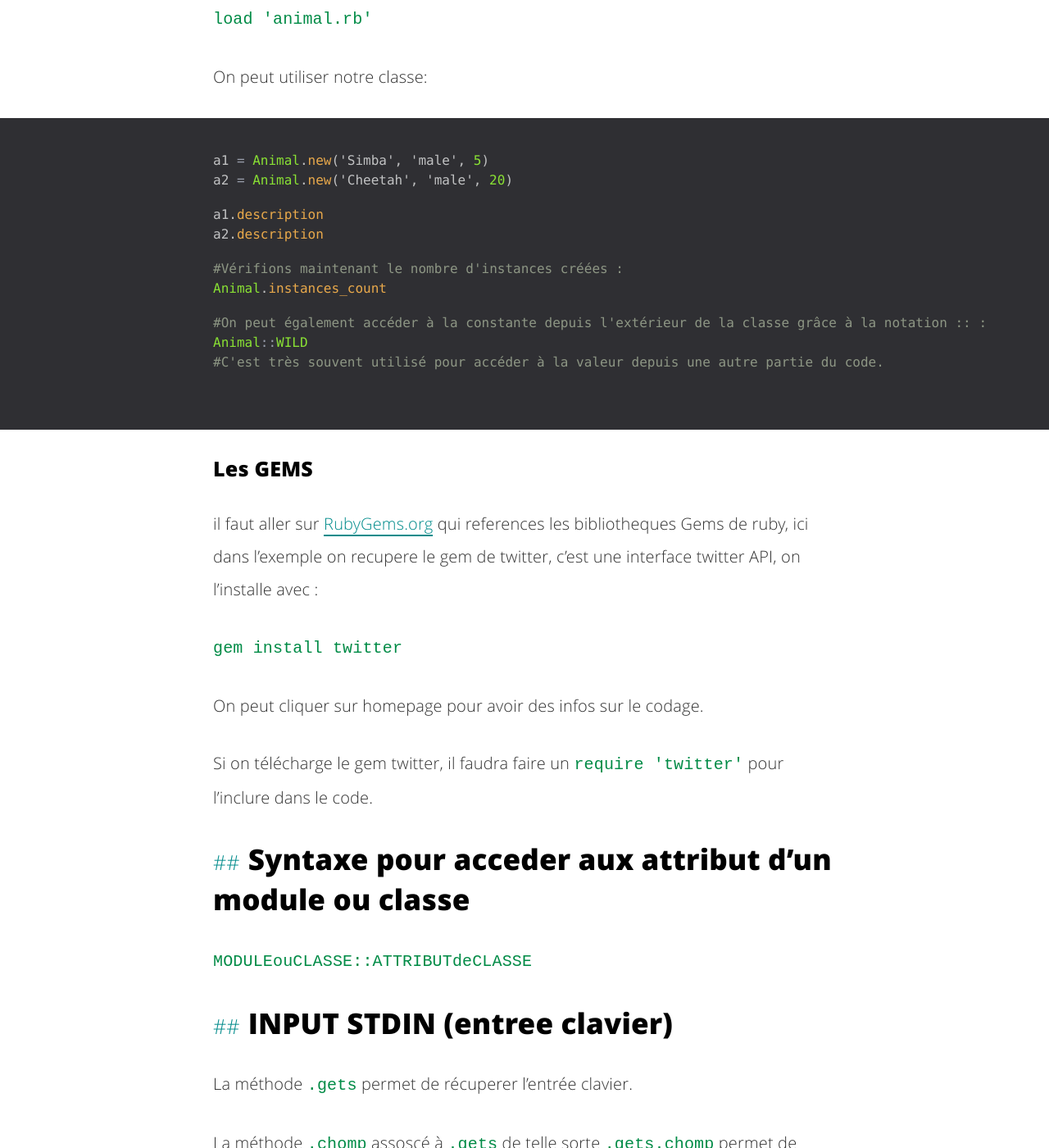
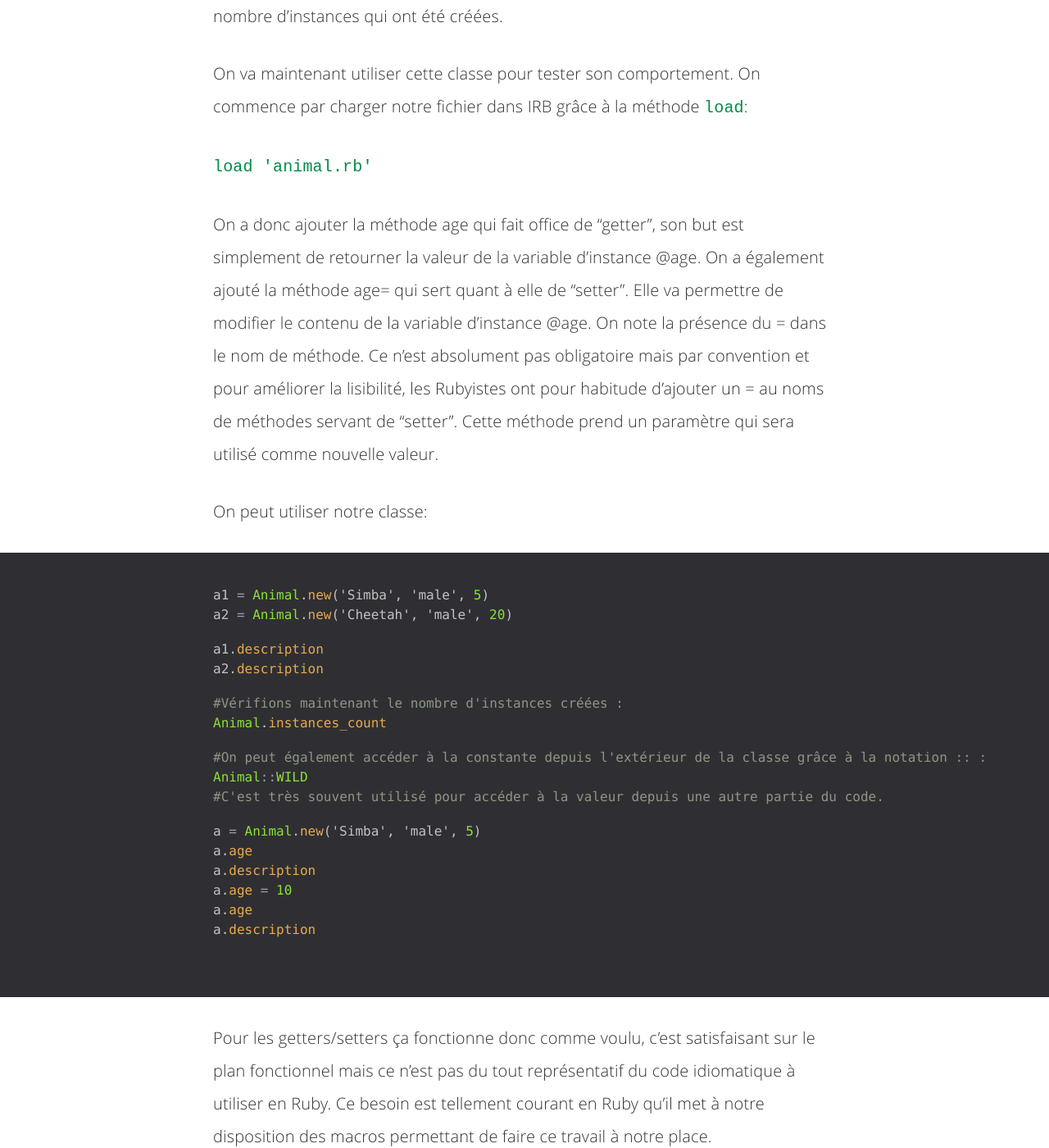
Before and after one commit to fasca/fasca.github.io, a Jekyll site: the page built from _posts/2016-10-26-ruby.md, in a window 1280 px wide and 1400 px high, scrolled down 58106 px. Shown: the whole window at 82% size. Built offline with Jekyll 4.4.1, drawn with Linux system fonts in a browser that asks for light colours; comment, search, counter and statistics services are not loaded; some of the changed text lies outside the part shown.

Commit message:
Update 2016-10-26-ruby.md

````diff
--- a/_posts/2016-10-26-ruby.md
+++ b/_posts/2016-10-26-ruby.md
@@ -1496,6 +1496,14 @@ class Animal
     @name, @sex, @age = name, sex, age
   end
 
+  def age
+    @age
+  end
+
+  def age=(age)
+    @age = age
+  end
+
   def description
     puts "#{@name} is #{@age} years old."
   end
@@ -1517,6 +1525,8 @@ Finalement on a définie une méthode de classe instances_count qui est donc pr
 On va maintenant utiliser cette classe pour tester son comportement. On commence par charger notre fichier dans IRB grâce à la méthode `load`:
 
 `load 'animal.rb'`
+
+On a donc ajouter la méthode age qui fait office de "getter", son but est simplement de retourner la valeur de la variable d'instance @age. On a également ajouté la méthode age= qui sert quant à elle de "setter". Elle va permettre de modifier le contenu de la variable d'instance @age. On note la présence du = dans le nom de méthode. Ce n'est absolument pas obligatoire mais par convention et pour améliorer la lisibilité, les Rubyistes ont pour habitude d'ajouter un = au noms de méthodes servant de "setter". Cette méthode prend un paramètre qui sera utilisé comme nouvelle valeur.
 
 On peut utiliser notre classe:
 ```ruby
@@ -1532,7 +1542,41 @@ Animal.instances_count
 #On peut également accéder à la constante depuis l'extérieur de la classe grâce à la notation :: :
 Animal::WILD
 #C'est très souvent utilisé pour accéder à la valeur depuis une autre partie du code.
-```
+
+a = Animal.new('Simba', 'male', 5)
+a.age
+a.description
+a.age = 10
+a.age
+a.description
+```
+
+Pour les getters/setters ça fonctionne donc comme voulu, c'est satisfaisant sur le plan fonctionnel mais ce n'est pas du tout représentatif du code idiomatique à utiliser en Ruby. Ce besoin est tellement courant en Ruby qu’il met à notre disposition des macros permettant de faire ce travail à notre place.
+
+On a donc à disposition trois méthodes qui sont `attr_reader`, `attr_writer` et `attr_accessor` qui permettent respectivement de créer un "getter", un "setter" ou les deux à la fois. On peut donc modifier notre classe pour la simplifier :
+```ruby
+class Animal
+  WILD = true
+
+  @@counter = 0
+
+  attr_accessor :age
+
+  def initialize(name, sex, age)
+    @@counter += 1
+    @name, @sex, @age = name, sex, age
+  end
+
+  def description
+    puts "#{@name} is #{@age} years old."
+  end
+
+  def self.instances_count
+    puts "We created #{@@counter} animals."
+  end
+end
+```
+On a donc supprimer nos deux méthodes dédiées à la gestion de l'âge pour les remplacer par un appel à `attr_accessor` suivi du nom de la variable d'instance pour laquelle les méthodes doivent être générées.
 
 
 ### Les GEMS
````
